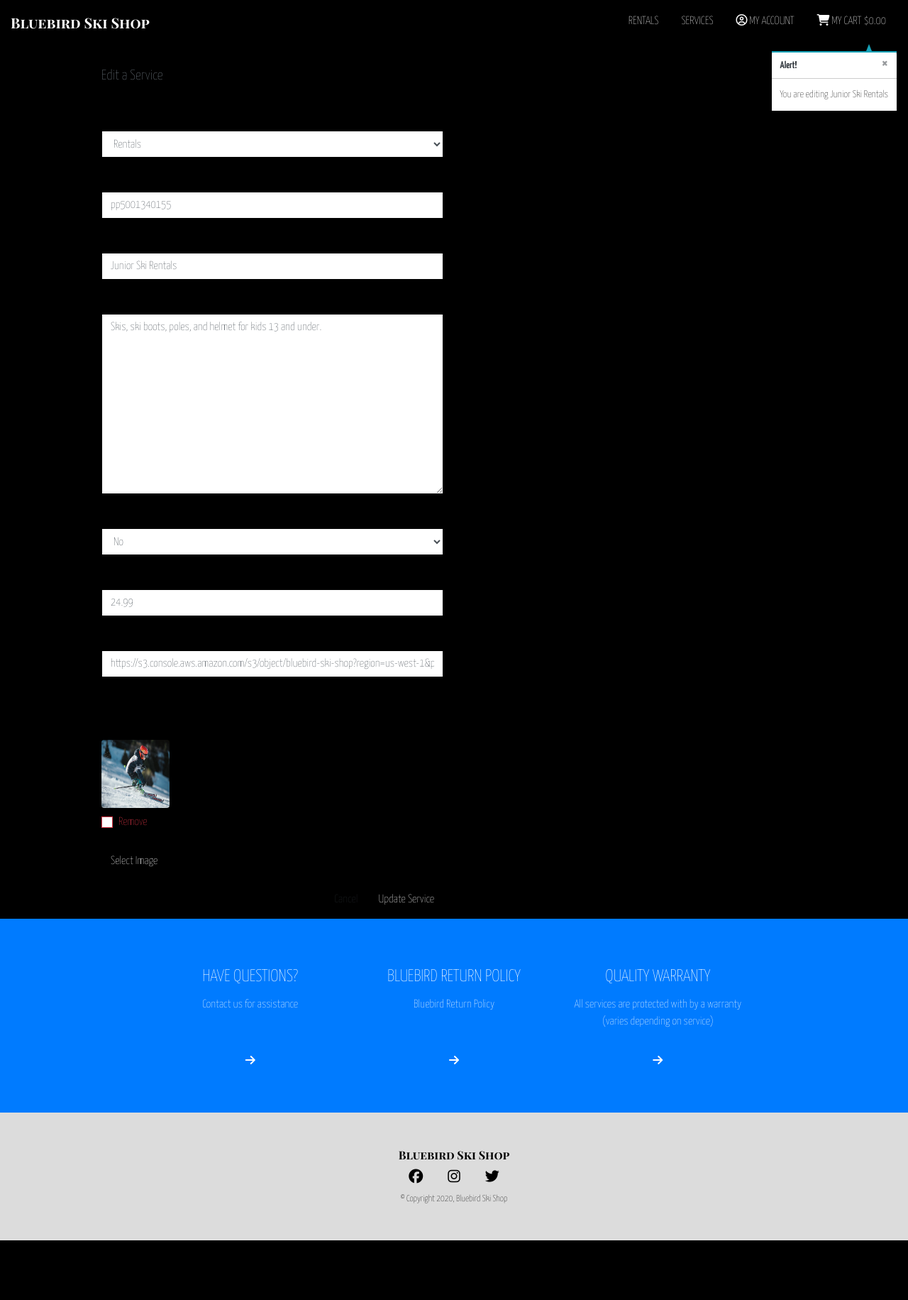
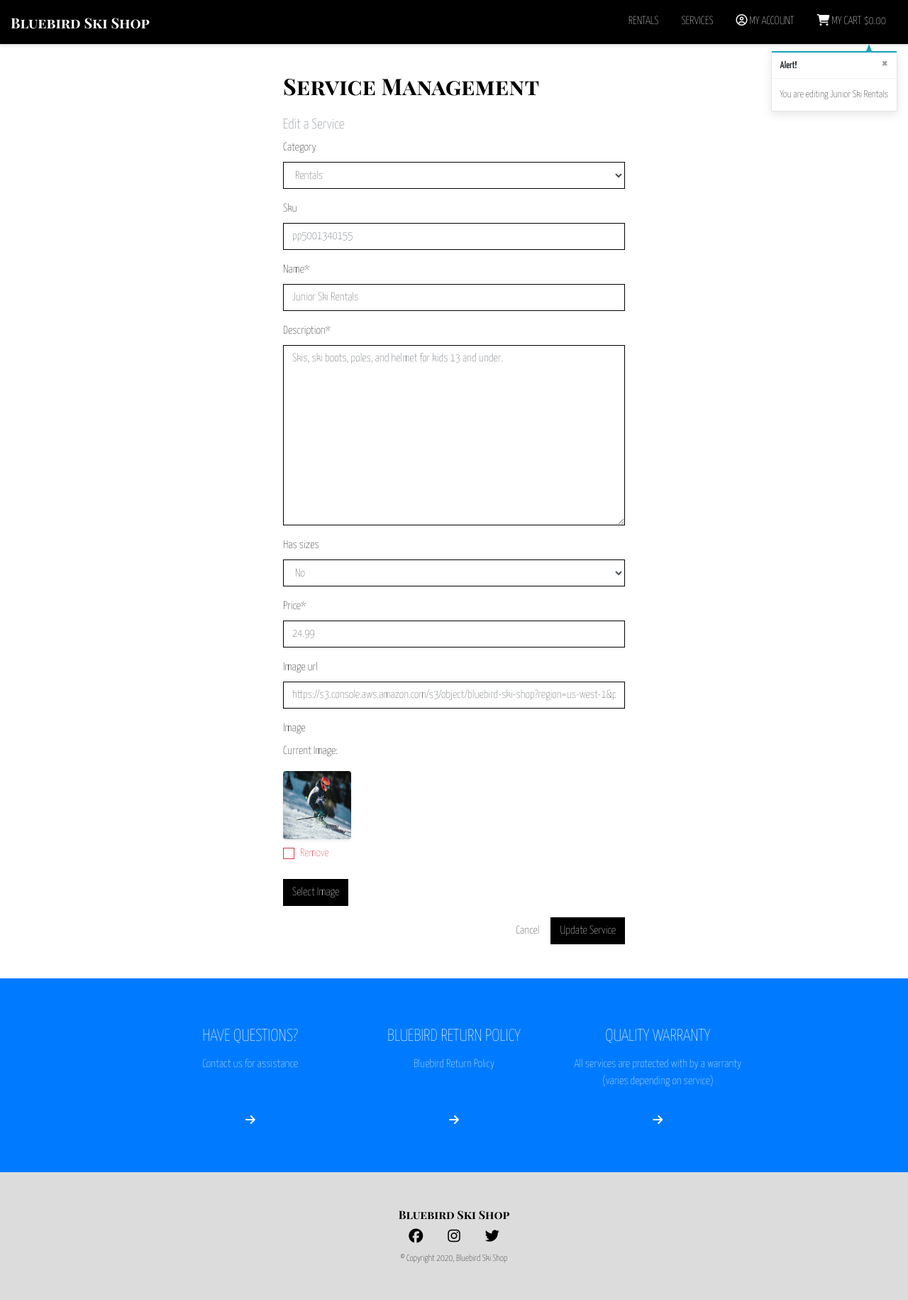
Before and after one commit to pmarre/bluebird_ski, a Django app: page /services/edit/1/ in a window 1280 px wide. Shown: the whole page at 71% size. Before the commit the page ends 1747 px from the top, so only its background shows below. Run offline with Django 3.2, Linux system fonts and the light colour scheme; the visitor is signed in with stand-in values (Sample User, id 1); data comes from the database, SQL or seed files in the repository; some libraries are stand-ins or nearby versions.

Commit message:
more styling and troubleshooting

```diff
--- a/home/templates/home/index.html
+++ b/home/templates/home/index.html
@@ -43,7 +43,10 @@
   {% else %}
   <div class="card text-center mb-5 join-card">
     <div class="svg-container">
-      <img src="/media/san_francisco.svg" alt="San Francisco" />
+      <img
+        src="https://bluebird-ski-shop.s3-us-west-1.amazonaws.com/media/san_francisco.svg"
+        alt="San Francisco"
+      />
     </div>
     <div class="card-body">
       <h5 class="card-title text-white text-uppercase text-bold logo-font join-title">
--- a/services/templates/services/edit_service.html
+++ b/services/templates/services/edit_service.html
@@ -5,19 +5,18 @@
   </div>
 </div>
 {% endblock %} {% block content %}
-<div class="overlay"></div>
-<div class="container">
+<div class="bg-overlay"></div>
+<div class="bg-form">
+  <div class="container edit-service-container">
     <div class="row">
-    <div class="col-12 col-md-6">
-      <hr />
+      <div class="col-12 col-md-6 mx-auto">
         <h2 class="logo-font mb-4">Service Management</h2>
         <h5 class="text-muted">Edit a Service</h5>
-      <hr />
       </div>
     </div>
 
     <div class="row">
-    <div class="col-12 col-md-6">
+      <div class="col-12 col-md-6 mx-auto">
         <!-- Add enctype for image uploads -->
         <form
           method="POST"
@@ -27,20 +26,17 @@
         >
           {% csrf_token %} {{ form | crispy }}
           <div class="text-right">
-          <a class="btn btn-outline-black rounded-0" href="{% url 'edit_service' service.id %}"
-            >Cancel</a
-          >
+            <a class="btn btn-outline-black rounded-0" href="{% url 'services' %}">Cancel</a>
             <button class="btn btn-black rounded-0" type="submit">Update Service</button>
           </div>
         </form>
       </div>
     </div>
   </div>
-{% endblock %}
-{% block postloadjs %}
-    {{ block.super }}
+</div>
+{% endblock %} {% block postloadjs %} {{ block.super }}
 <script type="text/javascript">
-        $('#new-image').change(function() {
+  $('#new-image').change(function () {
     var file = $('#new-image')[0].files[0];
     $('#filename').text(`Image will be set to: ${file.name}`);
   });
--- a/services/templates/services/service_detail.html
+++ b/services/templates/services/service_detail.html
@@ -9,12 +9,12 @@
 
         <div
           class="image-container mb-3 mx-auto"
-          style="background-image: url(/media/{{service.image}});"
+          style="background-image: url(https://bluebird-ski-shop.s3-us-west-1.amazonaws.com/media/{{service.image}});"
         ></div>
         {% else %}
         <div
           class="image-container mb-3 mx-auto"
-          style="background-image: url(/media/{{service.image}});"
+          style="background-image: url(https://bluebird-ski-shop.s3-us-west-1.amazonaws.com/media/{{service.image}});"
         ></div>
         {% endif %} {% if request.user.is_superuser %}
         <small class="ml-3">
--- a/static/css/base.css
+++ b/static/css/base.css
@@ -6,7 +6,7 @@
 */
 
 html {
-  height: 100%;
+  height: auto;
   width: 100%;
 }
 
@@ -15,7 +15,21 @@
   font-family: 'Yanone Kaffeesatz', sans-serif;
   background-color: #000;
   overflow-x: hidden;
-  height: 100%;
+  height: auto;
+}
+
+.bg-overlay {
+  position: absolute;
+  top: 0;
+  left: 0;
+  height: 100vh;
+  width: 100%;
+  background-color: #fff;
+  z-index: -50;
+}
+
+.bg-form {
+  background-color: #fff;
 }
 
 .message-container {
@@ -23,6 +37,11 @@
   top: 72px;
   right: 15px;
   z-index: 99999999999;
+}
+
+.header-container {
+  height: 62px;
+  margin-bottom: 40px;
 }
 
 .custom-toast {
@@ -597,6 +616,23 @@
   font-size: 1.5rem;
 }
 
+.add-service-container,
+.edit-service-container {
+  height: auto;
+  padding-bottom: 40px;
+}
+
+/* -------------------------------- PROFILE PAGE */
+
+.profile-info {
+  height: auto;
+  background-color: #fff;
+}
+
+.order-history {
+  background-color: #fff;
+}
+
 /* -------------------------------- Media Queries */
 
 /* Slightly larger container on xl screens */
@@ -777,15 +813,6 @@
   }
 
   /* Allauth form formatting */
-  .bg-overlay {
-    position: absolute;
-    top: 0;
-    left: 0;
-    height: 100%;
-    width: 100%;
-    background-color: #fff;
-    z-index: -50;
-  }
 
   .allauth-form-inner-content p {
     margin-top: 1.5rem; /* mt-4 */
@@ -895,7 +922,7 @@
   }
 
   .image-container {
-    width: 500px;
+    width: 100%;
   }
 
   .service-detail-title {
```
Also changed, not shown: cart/templates/cart/cart.html (+10 -2 lines), checkout/templates/checkout/checkout.html (+10 -2 lines), profiles/templates/profiles/profile.html (+3 -5 lines), services/templates/services/add_service.html (+9 -11 lines), templates/allauth/account/base.html (+14 -6 lines). Lines whose indentation alone changed are shown as unchanged.
